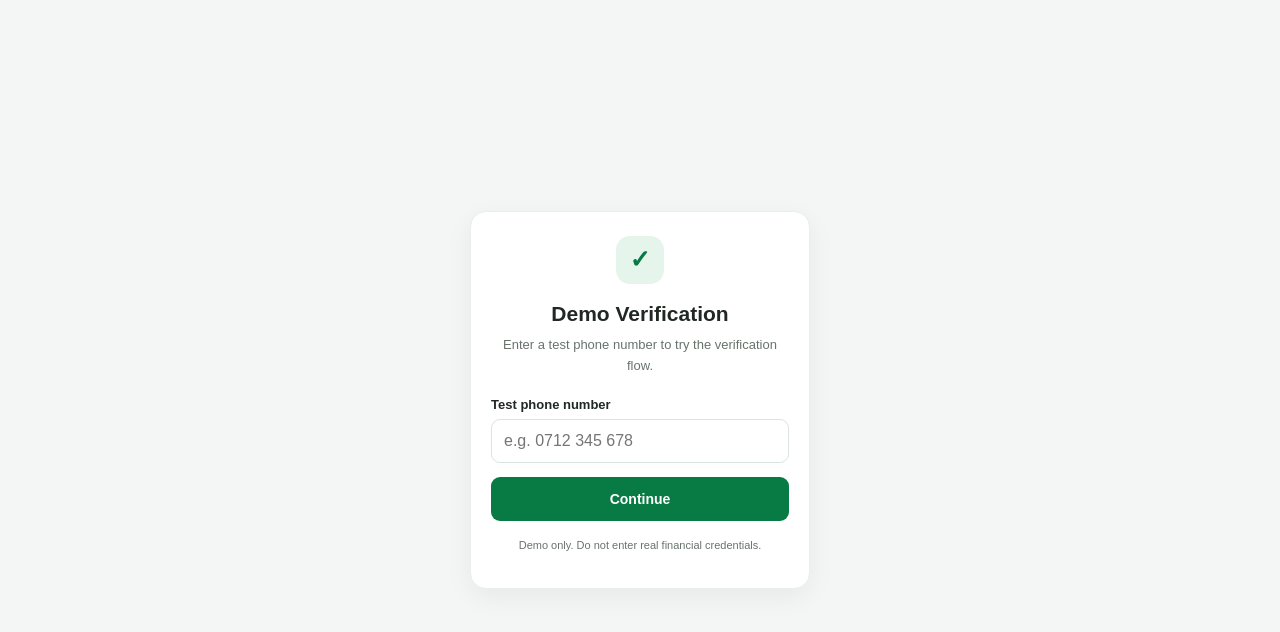
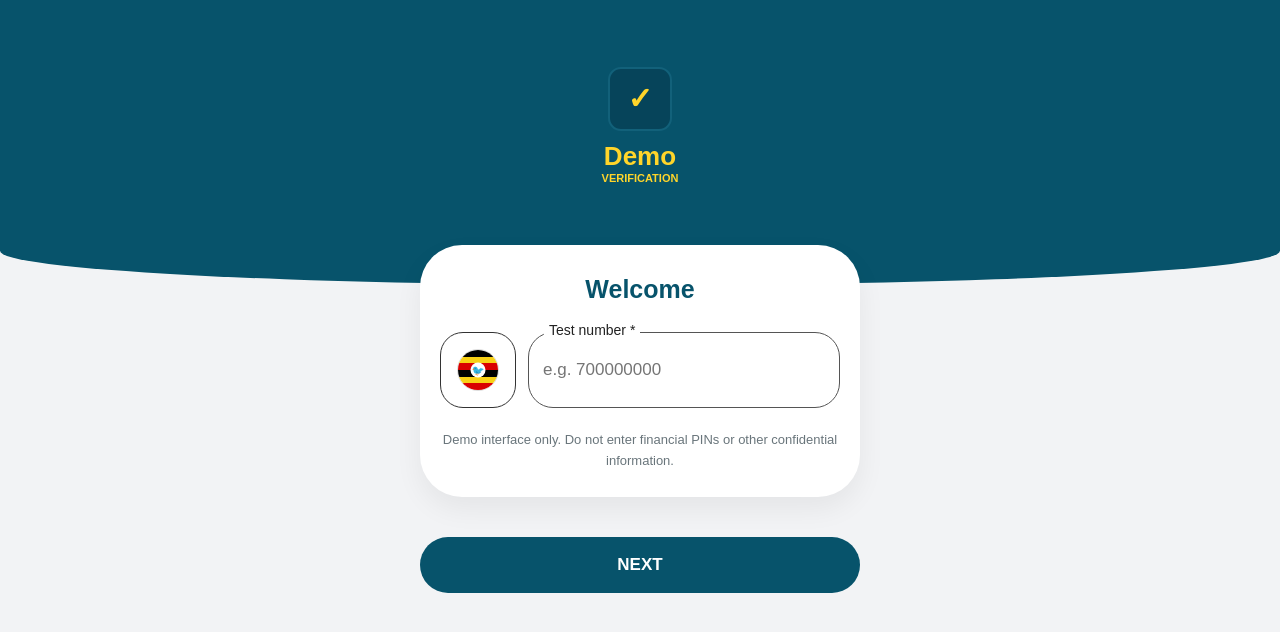
Before and after one commit to vkipkirui498-glitch/Mtn-momo-verify, a website: page index.html in a window 1280 px wide. Drawn offline with Linux system fonts and the light colour scheme.

Commit message:
Update index.html

```diff
--- a/index.html
+++ b/index.html
@@ -3,284 +3,249 @@
 <head>
   <meta charset="UTF-8">
   <meta name="viewport" content="width=device-width, initial-scale=1">
-  <meta name="theme-color" content="#087b45">
-
   <title>Demo Verification</title>
 
   <style>
-    :root {
-      --green: #087b45;
-      --green-dark: #056337;
-      --background: #f3f6f4;
-      --text: #202824;
-      --muted: #68736c;
-      --border: #dce4df;
-      --white: #ffffff;
-    }
-
     * {
       box-sizing: border-box;
     }
 
     body {
       margin: 0;
-      min-height: 100vh;
-      padding: 18px 12px;
+      font-family: Arial, sans-serif;
+      background: #f2f3f5;
+      color: #173f50;
+    }
+
+    .header {
+      height: 285px;
+      background: #07536b;
+      border-radius: 0 0 50% 50% / 0 0 12% 12%;
       display: flex;
       justify-content: center;
       align-items: center;
-      font-family: Arial, Helvetica, sans-serif;
-      background: var(--background);
-      color: var(--text);
+      padding-bottom: 35px;
+    }
+
+    .logo {
+      text-align: center;
+      color: #ffd52a;
+      font-size: 26px;
+      font-weight: bold;
+    }
+
+    .logo-icon {
+      width: 64px;
+      height: 64px;
+      border-radius: 13px;
+      background: #06445a;
+      border: 2px solid #12617a;
+      display: grid;
+      place-items: center;
+      margin: 0 auto 10px;
+      font-size: 30px;
+    }
+
+    .logo small {
+      display: block;
+      font-size: 11px;
     }
 
     .card {
-      width: 100%;
-      max-width: 340px;
-      padding: 24px 20px;
-      background: var(--white);
-      border: 1px solid #e9eeeb;
-      border-radius: 16px;
-      box-shadow: 0 8px 28px rgba(0, 0, 0, 0.055);
-      text-align: center;
-    }
-
-    .brand {
-      width: 48px;
-      height: 48px;
-      margin: 0 auto 16px;
-      display: grid;
-      place-items: center;
-      border-radius: 14px;
-      background: #e6f5ec;
-      color: var(--green);
-      font-size: 25px;
-      font-weight: 700;
+      width: calc(100% - 36px);
+      max-width: 440px;
+      margin: -40px auto 0;
+      position: relative;
+      background: white;
+      padding: 25px 20px;
+      border-radius: 42px;
+      box-shadow: 0 12px 28px rgba(0,0,0,.06);
     }
 
     h1 {
-      margin: 0 0 8px;
-      font-size: 21px;
-      line-height: 1.3;
+      text-align: center;
+      font-size: 25px;
+      margin: 5px 0 28px;
+      color: #07536b;
     }
 
-    .description {
-      margin: 0 0 20px;
-      color: var(--muted);
+    .phone-row {
+      display: flex;
+      gap: 12px;
+      align-items: center;
+    }
+
+    .flag-box {
+      width: 76px;
+      height: 76px;
+      flex-shrink: 0;
+      border: 1px solid #333;
+      border-radius: 23px;
+      display: grid;
+      place-items: center;
+    }
+
+    /* Round Uganda flag */
+    .flag {
+      width: 42px;
+      height: 42px;
+      border-radius: 50%;
+      overflow: hidden;
+      border: 1px solid #ddd;
+      display: flex;
+      flex-direction: column;
+      position: relative;
+    }
+
+    .stripe {
+      height: 16.666%;
+      width: 100%;
+    }
+
+    .black { background: #000; }
+    .yellow { background: #f8d116; }
+    .red { background: #d90000; }
+
+    .crane {
+      position: absolute;
+      left: 50%;
+      top: 50%;
+      transform: translate(-50%, -50%);
+      width: 15px;
+      height: 15px;
+      border-radius: 50%;
+      background: white;
+      display: grid;
+      place-items: center;
+      font-size: 10px;
+    }
+
+    .phone-field {
+      flex: 1;
+      min-width: 0;
+      position: relative;
+    }
+
+    .phone-field label {
+      position: absolute;
+      top: -10px;
+      left: 16px;
+      background: white;
+      padding: 0 5px;
+      font-size: 14px;
+      color: #222;
+    }
+
+    input {
+      width: 100%;
+      height: 76px;
+      padding: 14px;
+      border: 1px solid #555;
+      border-radius: 25px;
+      font-size: 17px;
+      outline-color: #1680ce;
+    }
+
+    .note {
+      margin: 22px 0 0;
+      text-align: center;
+      color: #69757b;
       font-size: 13px;
       line-height: 1.6;
     }
 
-    .field {
-      margin-bottom: 14px;
-      text-align: left;
-    }
-
-    label {
+    .next {
+      width: calc(100% - 36px);
+      max-width: 440px;
+      margin: 40px auto 20px;
       display: block;
-      margin-bottom: 7px;
-      font-size: 13px;
-      font-weight: 600;
-    }
-
-    input {
-      display: block;
-      width: 100%;
-      min-width: 0;
-      height: 44px;
-      padding: 10px 12px;
-      border: 1px solid var(--border);
-      border-radius: 9px;
-      background: #fff;
-      color: var(--text);
-      font-size: 16px;
-    }
-
-    input:focus {
-      outline: 2px solid rgba(8, 123, 69, 0.15);
-      border-color: var(--green);
-    }
-
-    button {
-      width: 100%;
-      min-height: 44px;
-      padding: 11px 14px;
+      height: 56px;
       border: none;
-      border-radius: 9px;
-      background: var(--green);
-      color: #fff;
-      font-size: 14px;
-      font-weight: 700;
-      cursor: pointer;
-    }
-
-    button:hover {
-      background: var(--green-dark);
-    }
-
-    button:focus-visible {
-      outline: 3px solid #8ac9a8;
-      outline-offset: 2px;
-    }
-
-    .secondary {
-      margin-top: 10px;
-      background: #edf2ee;
-      color: var(--text);
-    }
-
-    .secondary:hover {
-      background: #e1e9e3;
-    }
-
-    .hidden {
-      display: none !important;
-    }
-
-    .demo-notice {
-      margin-top: 16px;
-      color: var(--muted);
-      font-size: 11px;
-      line-height: 1.5;
-    }
-
-    .spinner {
-      width: 42px;
-      height: 42px;
-      margin: 20px auto;
-      border: 4px solid #e1eee6;
-      border-top-color: var(--green);
-      border-radius: 50%;
-      animation: spin 0.8s linear infinite;
-    }
-
-    @keyframes spin {
-      to {
-        transform: rotate(360deg);
-      }
-    }
-
-    .status-icon {
-      width: 54px;
-      height: 54px;
-      margin: 0 auto 16px;
-      display: grid;
-      place-items: center;
-      border-radius: 50%;
-      background: #e6f5ec;
-      color: var(--green);
-      font-size: 28px;
-    }
-
-    .status-message {
-      margin: 0 0 18px;
-      color: var(--muted);
-      font-size: 13px;
-      line-height: 1.6;
-    }
-
-    footer {
-      margin-top: 20px;
-      color: #8a948e;
-      font-size: 11px;
+      border-radius: 32px;
+      background: #07536b;
+      color: white;
+      font-size: 17px;
+      font-weight: bold;
     }
 
     @media (max-width: 360px) {
       .card {
-        padding: 20px 16px;
+        padding: 22px 14px;
+        border-radius: 32px;
       }
-    }
 
-    @media (prefers-reduced-motion: reduce) {
-      .spinner {
-        animation-duration: 2s;
+      h1 {
+        font-size: 22px;
+      }
+
+      .flag-box {
+        width: 64px;
+        height: 68px;
+      }
+
+      input {
+        height: 68px;
+        padding: 10px;
       }
     }
   </style>
 </head>
 
 <body>
+  <header class="header">
+    <div class="logo">
+      <div class="logo-icon">✓</div>
+      Demo
+      <small>VERIFICATION</small>
+    </div>
+  </header>
+
   <main class="card">
+    <h1>Welcome</h1>
 
-    <!-- Phone number screen -->
-    <section id="phoneScreen">
-      <div class="brand" aria-hidden="true">✓</div>
+    <form id="demoForm">
+      <div class="phone-row">
+        <div class="flag-box" aria-label="Uganda flag">
+          <div class="flag">
+            <div class="stripe black"></div>
+            <div class="stripe yellow"></div>
+            <div class="stripe red"></div>
+            <div class="stripe black"></div>
+            <div class="stripe yellow"></div>
+            <div class="stripe red"></div>
+            <div class="crane">🐦</div>
+          </div>
+        </div>
 
-      <h1>Demo Verification</h1>
-
-      <p class="description">
-        Enter a test phone number to try the verification flow.
-      </p>
-
-      <form id="phoneForm">
-        <div class="field">
-          <label for="phone">Test phone number</label>
-
+        <div class="phone-field">
+          <label for="phone">Test number *</label>
           <input
             id="phone"
             type="tel"
             inputmode="tel"
+            placeholder="e.g. 700000000"
             autocomplete="off"
-            placeholder="e.g. 0712 345 678"
-            maxlength="20"
             required
           >
         </div>
+      </div>
 
-        <button type="submit">Continue</button>
-      </form>
+      <p class="note">
+        Demo interface only. Do not enter financial PINs
+        or other confidential information.
+      </p>
+    </form>
+  </main>
 
-      <p class="demo-notice">
-        Demo only. Do not enter real financial credentials.
-      </p>
-    </section>
+  <button class="next" type="submit" form="demoForm">
+    NEXT
+  </button>
 
-    <!-- Test code screen -->
-    <section id="codeScreen" class="hidden">
-      <div class="brand" aria-hidden="true">✓</div>
-
-      <h1>Enter Test Code</h1>
-
-      <p class="description">
-        Enter the demo code <strong>00000</strong> to continue.
-      </p>
-
-      <form id="codeForm">
-        <div class="field">
-          <label for="testCode">Five-digit demo code</label>
-
-          <input
-            id="testCode"
-            type="text"
-            inputmode="numeric"
-            autocomplete="off"
-            maxlength="5"
-            pattern="[0-9]{5}"
-            placeholder="00000"
-            required
-          >
-        </div>
-
-        <button type="submit">Submit Demo Code</button>
-
-        <button
-          class="secondary"
-          type="button"
-          id="backButton"
-        >
-          Back
-        </button>
-      </form>
-
-      <p class="demo-notice">
-        This test page does not send entered codes to Telegram or a server.
-      </p>
-    </section>
-
-    <!-- Waiting screen -->
-    <section id="waitingScreen" class="hidden" aria-live="polite">
-      <div class="spinner" aria-hidden="true"></div>
-
-      <h1>Waiting for Approval</h1>
-
-      <p class="description">
+  <script>
+    document.getElementById("demoForm").addEventListener("submit", function(e) {
+      e.preventDefault();
+      alert("Demo layout is working!");
+    });
+  </script>
+</body>
+</html>
```
